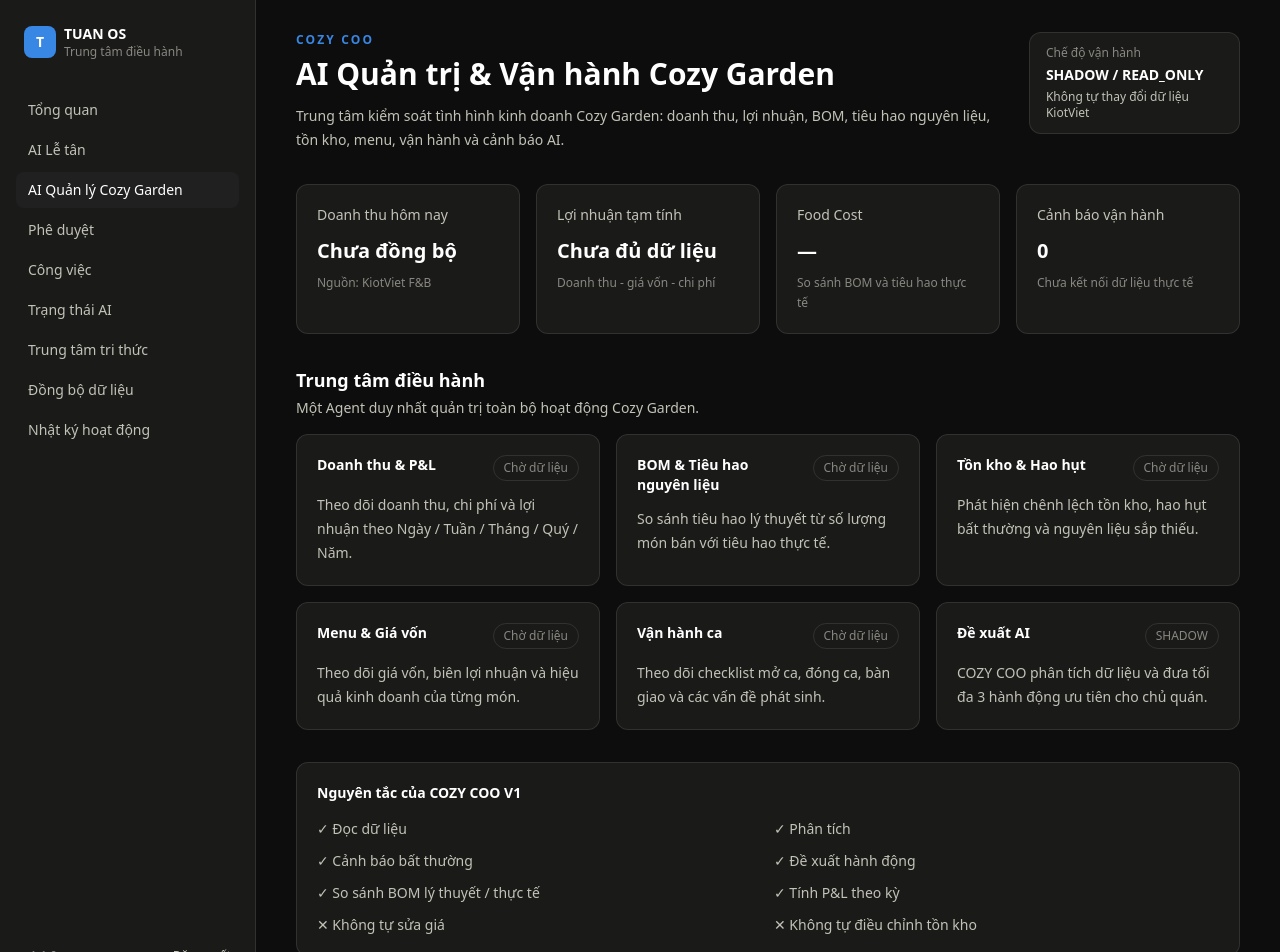
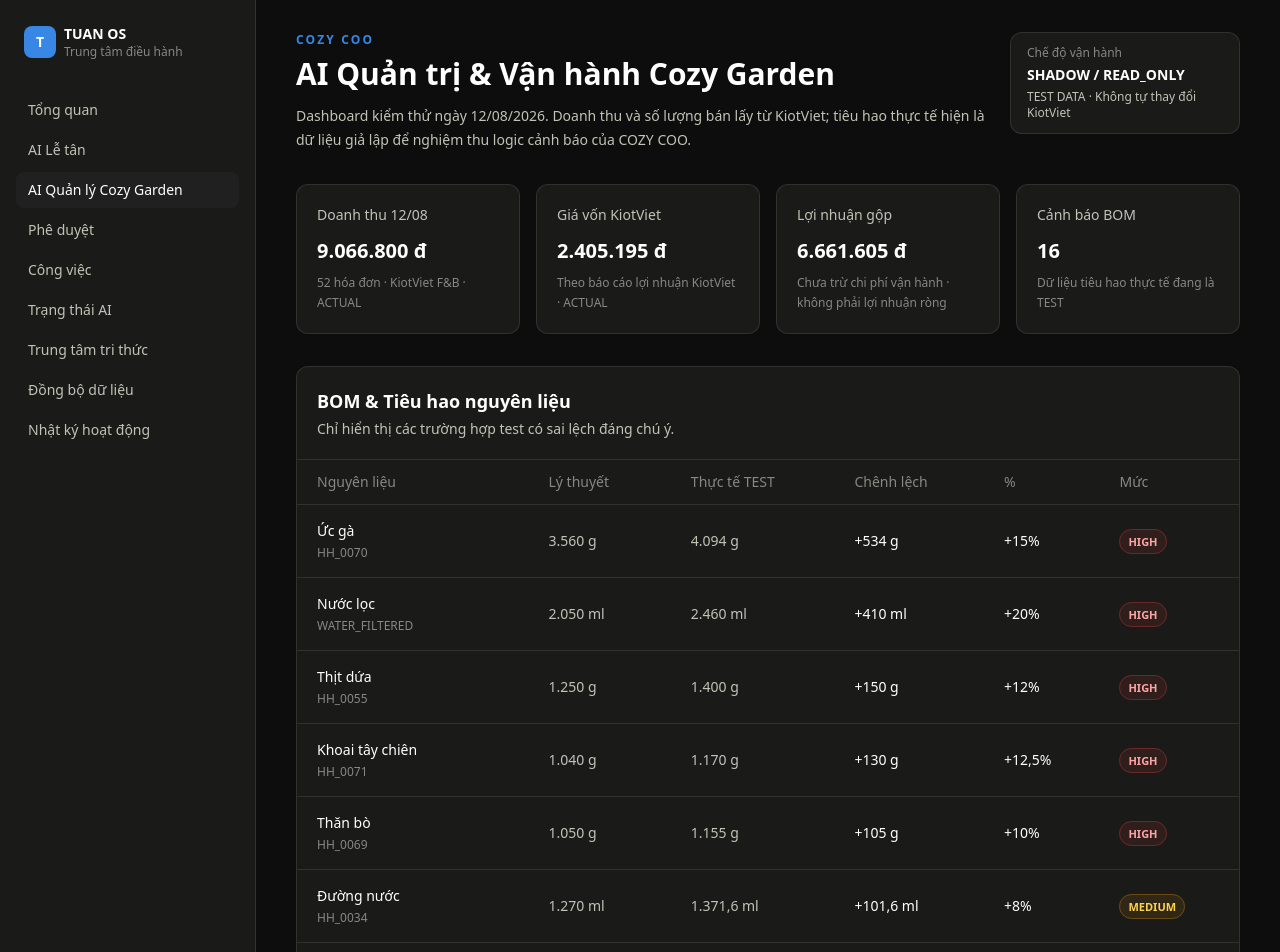
Before and after one commit to hongtuant9/tuan-os-enterprise, a Next.js app: page /ai-cozy-garden in a window 1280 px wide. Shown: the top 952 px of the page. Built offline with nearby package versions, Linux system fonts and the light colour scheme.

Commit message:
feat(cozy-coo): add bom variance test dashboard

```diff
--- a/src/app/ai-cozy-garden/page.tsx
+++ b/src/app/ai-cozy-garden/page.tsx
@@ -2,65 +2,77 @@ import Sidebar from "@/components/Sidebar";
 
 const metrics = [
   {
-    label: "Doanh thu hôm nay",
-    value: "Chưa đồng bộ",
-    note: "Nguồn: KiotViet F&B",
+    label: "Doanh thu 12/08",
+    value: "9.066.800 đ",
+    note: "52 hóa đơn · KiotViet F&B · ACTUAL",
   },
   {
-    label: "Lợi nhuận tạm tính",
-    value: "Chưa đủ dữ liệu",
-    note: "Doanh thu - giá vốn - chi phí",
+    label: "Giá vốn KiotViet",
+    value: "2.405.195 đ",
+    note: "Theo báo cáo lợi nhuận KiotViet · ACTUAL",
   },
   {
-    label: "Food Cost",
-    value: "—",
-    note: "So sánh BOM và tiêu hao thực tế",
+    label: "Lợi nhuận gộp",
+    value: "6.661.605 đ",
+    note: "Chưa trừ chi phí vận hành · không phải lợi nhuận ròng",
   },
   {
-    label: "Cảnh báo vận hành",
-    value: "0",
-    note: "Chưa kết nối dữ liệu thực tế",
+    label: "Cảnh báo BOM",
+    value: "16",
+    note: "Dữ liệu tiêu hao thực tế đang là TEST",
   },
 ];
 
-const modules = [
+const variances = [
+  { code: "HH_0070", name: "Ức gà", theoretical: "3.560 g", actual: "4.094 g", variance: "+534 g", percent: "+15%", level: "HIGH" },
+  { code: "WATER_FILTERED", name: "Nước lọc", theoretical: "2.050 ml", actual: "2.460 ml", variance: "+410 ml", percent: "+20%", level: "HIGH" },
+  { code: "HH_0055", name: "Thịt dứa", theoretical: "1.250 g", actual: "1.400 g", variance: "+150 g", percent: "+12%", level: "HIGH" },
+  { code: "HH_0071", name: "Khoai tây chiên", theoretical: "1.040 g", actual: "1.170 g", variance: "+130 g", percent: "+12,5%", level: "HIGH" },
+  { code: "HH_0069", name: "Thăn bò", theoretical: "1.050 g", actual: "1.155 g", variance: "+105 g", percent: "+10%", level: "HIGH" },
+  { code: "HH_0034", name: "Đường nước", theoretical: "1.270 ml", actual: "1.371,6 ml", variance: "+101,6 ml", percent: "+8%", level: "MEDIUM" },
+  { code: "HH_0111", name: "Dầu ăn", theoretical: "286,05 ml", actual: "343,26 ml", variance: "+57,21 ml", percent: "+20%", level: "HIGH" },
+  { code: "SP000133", name: "Gạo tẻ", theoretical: "2.302,63 g", actual: "2.187,50 g", variance: "-115,13 g", percent: "-5%", level: "MEDIUM" },
+  { code: "HH_0050", name: "Trứng gà", theoretical: "35 quả", actual: "37 quả", variance: "+2 quả", percent: "+5,7%", level: "MEDIUM" },
+  { code: "SP000130", name: "Bánh mì nguyên liệu", theoretical: "15 cái", actual: "14 cái", variance: "-1 cái", percent: "-6,7%", level: "MEDIUM" },
+  { code: "HH_0053", name: "Lá bạc hà", theoretical: "8 ngọn", actual: "10 ngọn", variance: "+2 ngọn", percent: "+25%", level: "LOW" },
+  { code: "HH_0066", name: "Muối hồng", theoretical: "2,52 g", actual: "3,78 g", variance: "+1,26 g", percent: "+50%", level: "LOW" },
+];
+
+const actions = [
   {
-    title: "Doanh thu & P&L",
-    description:
-      "Theo dõi doanh thu, chi phí và lợi nhuận theo Ngày / Tuần / Tháng / Quý / Năm.",
-    status: "Chờ dữ liệu",
+    priority: "1",
+    title: "Kiểm tra định lượng ức gà",
+    detail:
+      "Tiêu hao test cao hơn BOM 534 g (+15%). Ưu tiên kiểm tra portion, món làm lại và hao hụt sơ chế.",
   },
   {
-    title: "BOM & Tiêu hao nguyên liệu",
-    description:
-      "So sánh tiêu hao lý thuyết từ số lượng món bán với tiêu hao thực tế.",
-    status: "Chờ dữ liệu",
+    priority: "2",
+    title: "Kiểm tra nhóm dầu ăn / khoai tây",
+    detail:
+      "Dầu ăn +20% và khoai tây +12,5%. Có thể cùng liên quan thao tác chiên hoặc định lượng thực tế.",
   },
   {
-    title: "Tồn kho & Hao hụt",
-    description:
-      "Phát hiện chênh lệch tồn kho, hao hụt bất thường và nguyên liệu sắp thiếu.",
-    status: "Chờ dữ liệu",
-  },
-  {
-    title: "Menu & Giá vốn",
-    description:
-      "Theo dõi giá vốn, biên lợi nhuận và hiệu quả kinh doanh của từng món.",
-    status: "Chờ dữ liệu",
-  },
-  {
-    title: "Vận hành ca",
-    description:
-      "Theo dõi checklist mở ca, đóng ca, bàn giao và các vấn đề phát sinh.",
-    status: "Chờ dữ liệu",
-  },
-  {
-    title: "Đề xuất AI",
-    description:
-      "COZY COO phân tích dữ liệu và đưa tối đa 3 hành động ưu tiên cho chủ quán.",
-    status: "SHADOW",
+    priority: "3",
+    title: "Theo dõi thịt dứa và đường nước",
+    detail:
+      "Hai nguyên liệu đều vượt BOM. Chưa đủ dữ liệu một ngày để đề nghị thay BOM.",
   },
 ];
+
+function LevelBadge({ level }: { level: string }) {
+  const className =
+    level === "HIGH"
+      ? "border-red-500/30 bg-red-500/10 text-red-300"
+      : level === "MEDIUM"
+        ? "border-amber-500/30 bg-amber-500/10 text-amber-300"
+        : "border-[var(--border-hairline)] bg-[var(--surface)] text-[var(--ink-muted)]";
+
+  return (
+    <span className={`rounded-full border px-2 py-1 text-[11px] font-semibold ${className}`}>
+      {level}
+    </span>
+  );
+}
 
 export default function AiCozyGardenPage() {
   return (
@@ -80,21 +92,19 @@ export default function AiCozyGardenPage() {
               </h1>
 
               <p className="mt-3 max-w-3xl text-sm leading-6 text-[var(--ink-secondary)]">
-                Trung tâm kiểm soát tình hình kinh doanh Cozy Garden:
-                doanh thu, lợi nhuận, BOM, tiêu hao nguyên liệu, tồn kho,
-                menu, vận hành và cảnh báo AI.
+                Dashboard kiểm thử ngày 12/08/2026. Doanh thu và số lượng bán lấy
+                từ KiotViet; tiêu hao thực tế hiện là dữ liệu giả lập để nghiệm thu
+                logic cảnh báo của COZY COO.
               </p>
             </div>
 
             <div className="rounded-xl border border-[var(--border-hairline)] bg-[var(--surface)] px-4 py-3">
-              <p className="text-xs text-[var(--ink-muted)]">
-                Chế độ vận hành
-              </p>
+              <p className="text-xs text-[var(--ink-muted)]">Chế độ vận hành</p>
               <p className="mt-1 text-sm font-semibold text-[var(--ink-primary)]">
                 SHADOW / READ_ONLY
               </p>
               <p className="mt-1 text-xs text-[var(--ink-secondary)]">
-                Không tự thay đổi dữ liệu KiotViet
+                TEST DATA · Không tự thay đổi KiotViet
               </p>
             </div>
           </div>
@@ -105,14 +115,10 @@ export default function AiCozyGardenPage() {
                 key={metric.label}
                 className="rounded-xl border border-[var(--border-hairline)] bg-[var(--surface)] p-5"
               >
-                <p className="text-sm text-[var(--ink-secondary)]">
-                  {metric.label}
-                </p>
-
+                <p className="text-sm text-[var(--ink-secondary)]">{metric.label}</p>
                 <p className="mt-3 text-xl font-semibold text-[var(--ink-primary)]">
                   {metric.value}
                 </p>
-
                 <p className="mt-2 text-xs leading-5 text-[var(--ink-muted)]">
                   {metric.note}
                 </p>
@@ -120,34 +126,91 @@ export default function AiCozyGardenPage() {
             ))}
           </section>
 
+          <section className="mt-8 rounded-xl border border-[var(--border-hairline)] bg-[var(--surface)]">
+            <div className="border-b border-[var(--border-hairline)] p-5">
+              <h2 className="text-lg font-semibold text-[var(--ink-primary)]">
+                BOM & Tiêu hao nguyên liệu
+              </h2>
+              <p className="mt-1 text-sm text-[var(--ink-secondary)]">
+                Chỉ hiển thị các trường hợp test có sai lệch đáng chú ý.
+              </p>
+            </div>
+
+            <div className="overflow-x-auto">
+              <table className="min-w-full text-sm">
+                <thead>
+                  <tr className="border-b border-[var(--border-hairline)] text-left text-[var(--ink-muted)]">
+                    <th className="px-5 py-3 font-medium">Nguyên liệu</th>
+                    <th className="px-5 py-3 font-medium">Lý thuyết</th>
+                    <th className="px-5 py-3 font-medium">Thực tế TEST</th>
+                    <th className="px-5 py-3 font-medium">Chênh lệch</th>
+                    <th className="px-5 py-3 font-medium">%</th>
+                    <th className="px-5 py-3 font-medium">Mức</th>
+                  </tr>
+                </thead>
+
+                <tbody>
+                  {variances.map((item) => (
+                    <tr
+                      key={item.code}
+                      className="border-b border-[var(--border-hairline)] last:border-b-0"
+                    >
+                      <td className="px-5 py-4">
+                        <p className="font-medium text-[var(--ink-primary)]">
+                          {item.name}
+                        </p>
+                        <p className="mt-1 text-xs text-[var(--ink-muted)]">
+                          {item.code}
+                        </p>
+                      </td>
+                      <td className="px-5 py-4 text-[var(--ink-secondary)]">
+                        {item.theoretical}
+                      </td>
+                      <td className="px-5 py-4 text-[var(--ink-secondary)]">
+                        {item.actual}
+                      </td>
+                      <td className="px-5 py-4 font-medium text-[var(--ink-primary)]">
+                        {item.variance}
+                      </td>
+                      <td className="px-5 py-4 text-[var(--ink-primary)]">
+                        {item.percent}
+                      </td>
+                      <td className="px-5 py-4">
+                        <LevelBadge level={item.level} />
+                      </td>
+                    </tr>
+                  ))}
+                </tbody>
+              </table>
+            </div>
+          </section>
+
           <section className="mt-8">
             <div className="mb-4">
               <h2 className="text-lg font-semibold text-[var(--ink-primary)]">
-                Trung tâm điều hành
+                3 hành động ưu tiên của COZY COO
               </h2>
               <p className="mt-1 text-sm text-[var(--ink-secondary)]">
-                Một Agent duy nhất quản trị toàn bộ hoạt động Cozy Garden.
+                AI đưa tín hiệu và đề xuất kiểm tra, không tự kết luận nguyên nhân.
               </p>
             </div>
 
-            <div className="grid gap-4 md:grid-cols-2 xl:grid-cols-3">
-              {modules.map((module) => (
+            <div className="grid gap-4 lg:grid-cols-3">
+              {actions.map((action) => (
                 <div
-                  key={module.title}
+                  key={action.priority}
                   className="rounded-xl border border-[var(--border-hairline)] bg-[var(--surface)] p-5"
                 >
-                  <div className="flex items-start justify-between gap-4">
-                    <h3 className="text-sm font-semibold text-[var(--ink-primary)]">
-                      {module.title}
-                    </h3>
-
-                    <span className="whitespace-nowrap rounded-full border border-[var(--border-hairline)] px-2.5 py-1 text-xs text-[var(--ink-muted)]">
-                      {module.status}
-                    </span>
+                  <div className="flex h-8 w-8 items-center justify-center rounded-full border border-[var(--border-hairline)] text-sm font-semibold text-[var(--ink-primary)]">
+                    {action.priority}
                   </div>
 
-                  <p className="mt-3 text-sm leading-6 text-[var(--ink-secondary)]">
-                    {module.description}
+                  <h3 className="mt-4 text-sm font-semibold text-[var(--ink-primary)]">
+                    {action.title}
+                  </h3>
+
+                  <p className="mt-2 text-sm leading-6 text-[var(--ink-secondary)]">
+                    {action.detail}
                   </p>
                 </div>
               ))}
@@ -156,18 +219,18 @@ export default function AiCozyGardenPage() {
 
           <section className="mt-8 rounded-xl border border-[var(--border-hairline)] bg-[var(--surface)] p-5">
             <h2 className="text-sm font-semibold text-[var(--ink-primary)]">
-              Nguyên tắc của COZY COO V1
+              Trạng thái dữ liệu
             </h2>
 
             <div className="mt-4 grid gap-3 text-sm text-[var(--ink-secondary)] md:grid-cols-2">
-              <p>✓ Đọc dữ liệu</p>
-              <p>✓ Phân tích</p>
-              <p>✓ Cảnh báo bất thường</p>
-              <p>✓ Đề xuất hành động</p>
-              <p>✓ So sánh BOM lý thuyết / thực tế</p>
-              <p>✓ Tính P&L theo kỳ</p>
-              <p>✕ Không tự sửa giá</p>
-              <p>✕ Không tự điều chỉnh tồn kho</p>
+              <p>✓ Doanh thu KiotViet: ACTUAL</p>
+              <p>✓ 52 hóa đơn: ACTUAL</p>
+              <p>✓ 74 mã hàng / 218 đơn vị: ACTUAL</p>
+              <p>✓ BOM: CURRENT SOURCE</p>
+              <p>✓ Tiêu hao lý thuyết: THEORETICAL</p>
+              <p>⚠ Tiêu hao thực tế: TEST / SIMULATED</p>
+              <p>✕ Chưa tự động đọc Google Sheets</p>
+              <p>✕ Chưa ghi dữ liệu về KiotViet</p>
             </div>
           </section>
         </div>
```
